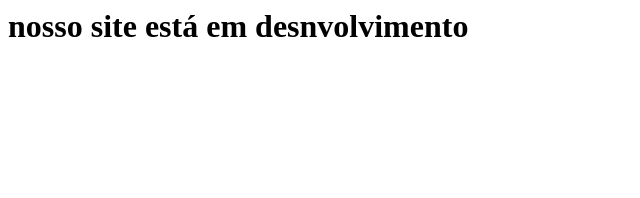
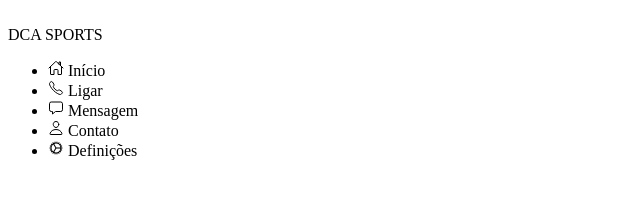
Before and after one commit to paulinPC7/html, a plain HTML site: page index.html in a window 1280 px wide. Shown: the whole page, without its empty margins (0-640 px from the left). Drawn offline with nearby package versions, Linux system fonts and the light colour scheme.

Commit message:
Update index.html

```diff
--- a/index.html
+++ b/index.html
@@ -1,8 +1,72 @@
+<!DOCTYPE html>
 <html>
+<head>
+    <meta charset='utf-8'>
+    <meta http-equiv='X-UA-Compatible' content='IE=edge'>
+    <title>Meu site</title>
+    <meta name='viewport' content='width=device-width, initial-scale=1'>
+    <link rel='stylesheet' type='text/css' media='screen' href='main.css'>
+    <script src='main.js'></script>
+</head>
+<body>
+    <div class="header">
+        <div class="logo">
+            <img
+            src=""
+            alt=""
+            >
+        </div>
+        <div class="company-name">
+            DCA SPORTS
+        </div>
+    </div>
 
-<title>nosso site está em desenvolvimento</title>
+    <div class="container">
+        <ul>
+            <li style="--i: #a955ff; --j:#ea51ff">
+                <span class="icon">
+                    <ion-icon name="home-outline"></ion-icon>
+                </span>
+                <span class="text">
+                    Início
+                </span>
+            </li>
+            <li style="--i: #70e094; --j:#99e599">
+                <span class="icon">
+                    <ion-icon name="call-outline"></ion-icon>
+                </span>
+                <span class="text">
+                    Ligar
+                </span>
+            </li>
+            <li style="--i: #ff9966; --j:#ff5e62">
+                <span class="icon">
+                    <ion-icon name="chatbox-outline"></ion-icon>
+                </span>
+                <span class="text">
+                    Mensagem
+                </span>
+            </li>
+            <li style="--i: #1755ba; --j:#00bfff">
+                <span class="icon">
+                    <ion-icon name="person-outline"></ion-icon>
+                </span>
+                <span class="text">
+                    Contato
+                </span>
+            </li>
+            <li style="--i: #ffa9c6; --j:#f434e2">
+                <span class="icon">
+                    <ion-icon name="cog-outline"></ion-icon>
+                </span>
+                <span class="text">
+                    Definições
+                </span>
+            </li>
+        </ul>
+    </div>
+    <script type="module" src="https://unpkg.com/ionicons@5.5.2/dist/ionicons/ionicons.esm.js"></script>
+    <script nomodule src="https://unpkg.com/ionicons@5.5.2/dist/ionicons/ionicons.js"></script>
 
-<h1>nosso site está em desnvolvimento</h2>
-
-
+</body>
 </html>
```
